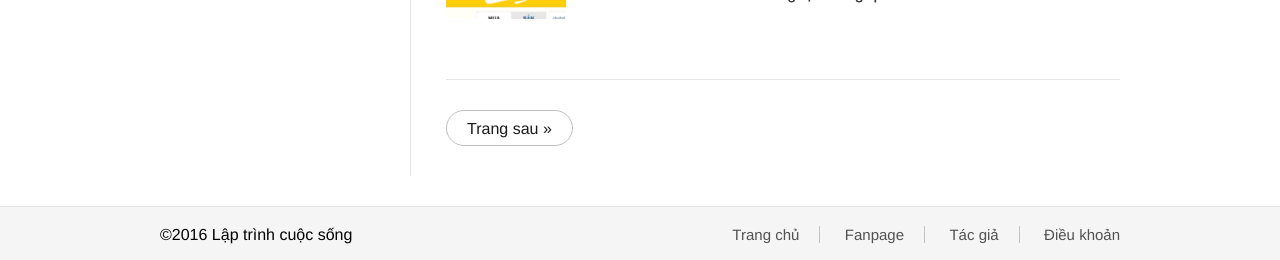
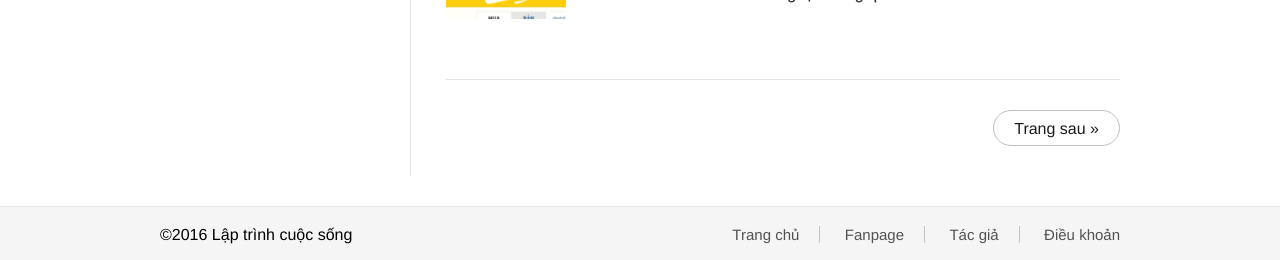
Before and after one commit to nguyentest/laptrinhcuocsong, a Jekyll site: the page built from index.html, in a window 1280 px wide. Shown: the part 2636-2896 px from the top of the page. Built offline with Jekyll 4.4.1, drawn with Linux system fonts in a browser that asks for light colours; the list of posts is cut into pages by our own code.

Commit message:
Update index.html

```diff
--- a/index.html
+++ b/index.html
@@ -17,10 +17,10 @@
 
 <div class="pagination">
   {% if paginator.previous_page %}
-  <a href="{{ paginator.previous_page_path }}" class="button">&laquo; Trang trước</a>
+  <a href="{{ paginator.previous_page_path }}" class="button prev-link">&laquo; Trang trước</a>
   {% endif %}
   {% if paginator.next_page %}
-  <a href="{{ paginator.next_page_path }}" class="button">Trang sau &raquo;</a>
+  <a href="{{ paginator.next_page_path }}" class="button next-link">Trang sau &raquo;</a>
   {% endif %}
   <div class="clear"></div>
 </div>
```
